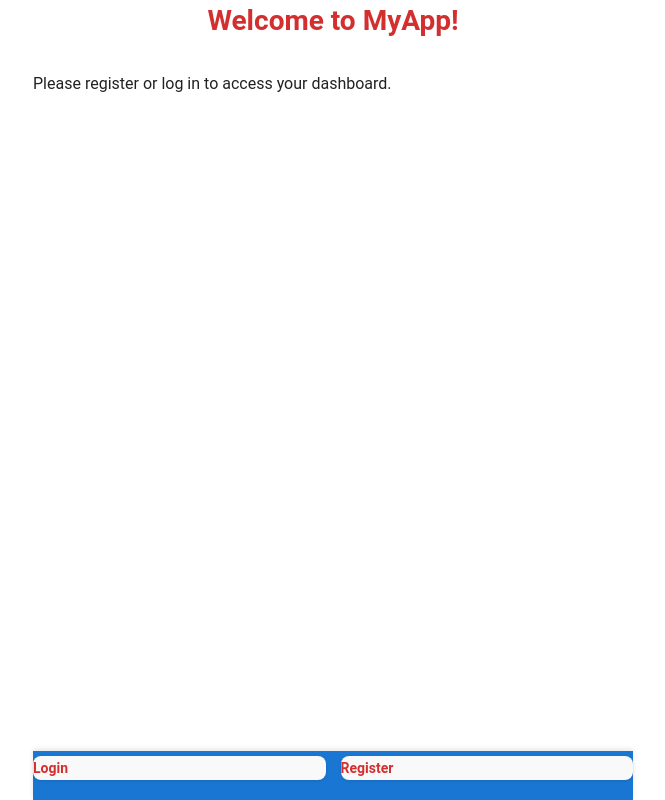
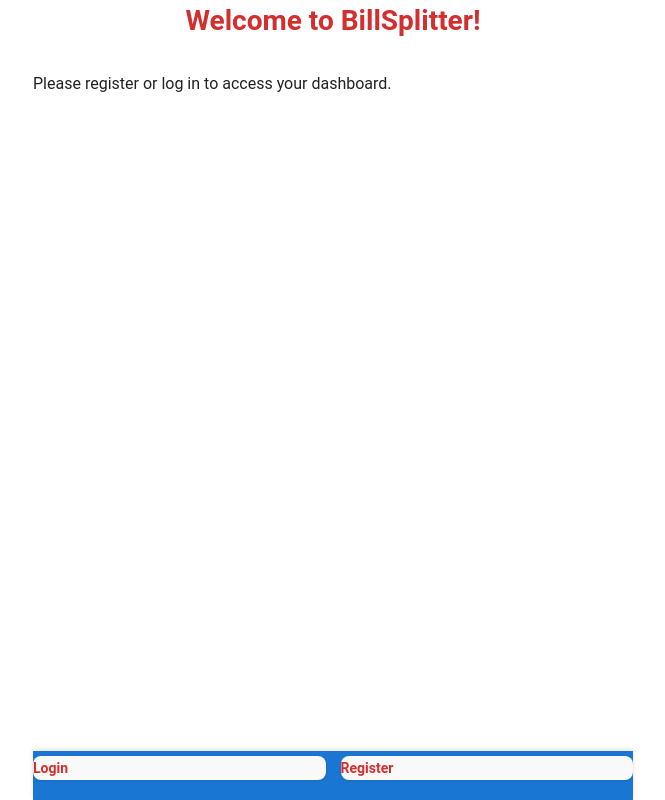
Before and after one commit to upenn-cis-4120/BillSplitter, a React (Create React App) app: page / in a window 1280 px wide. Shown: the whole page, without its empty margins (307-972 px from the left). Built offline with nearby package versions, Linux system fonts and the light colour scheme.

Commit message:
Update Home.jsx

```diff
--- a/src/components/Home.jsx
+++ b/src/components/Home.jsx
@@ -12,7 +12,7 @@ function Home({ user }) {
 
   return (
     <div className="home">
-      <h1>Welcome to MyApp!</h1>
+      <h1>Welcome to BillSplitter!</h1>
       {user ? (
         <div className="home-buttons">
           <Button text="Go to Bills" onClick={() => goToPage('/bills')} />
```
